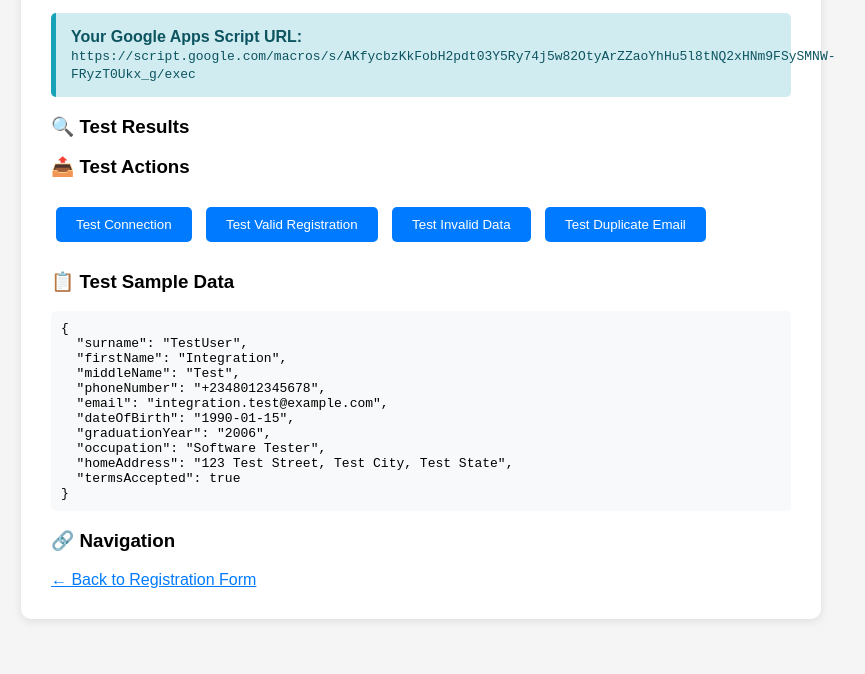
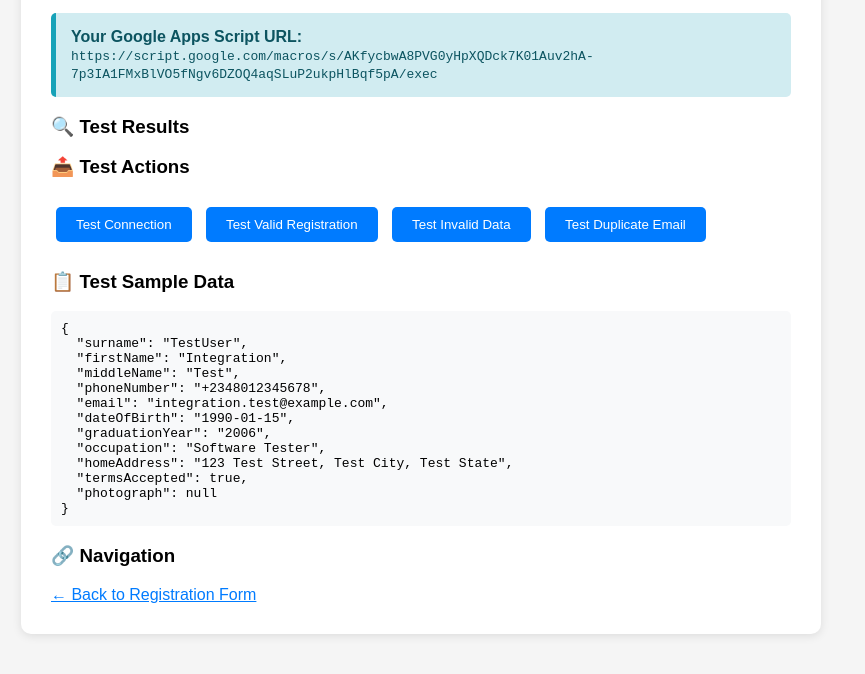
Before and after one commit to princeigho74/assa-reg-form, a plain HTML site: page integration-test.html in a window 1280 px wide. Shown: the part 202-876 px from the top of the page, without its empty margins (219-1084 px from the left). Drawn offline with Linux system fonts and the light colour scheme.

Commit message:
Update integration-test.html

```diff
--- a/integration-test.html
+++ b/integration-test.html
@@ -70,7 +70,7 @@
 
         <div class="test-result info">
             <strong>Your Google Apps Script URL:</strong><br>
-            <code>https://script.google.com/macros/s/AKfycbzKkFobH2pdt03Y5Ry74j5w82OtyArZZaoYhHu5l8tNQ2xHNm9FSySMNW-FRyzT0Ukx_g/exec</code>
+            <code>https://script.google.com/macros/s/AKfycbwA8PVG0yHpXQDck7K01Auv2hA-7p3IA1FMxBlVO5fNgv6DZOQ4aqSLuP2ukpHlBqf5pA/exec</code>
         </div>
 
         <h3>🔍 Test Results</h3>
@@ -90,7 +90,7 @@
     </div>
 
     <script>
-        const GAS_URL = 'https://script.google.com/macros/s/AKfycbzKkFobH2pdt03Y5Ry74j5w82OtyArZZaoYhHu5l8tNQ2xHNm9FSySMNW-FRyzT0Ukx_g/exec';
+        const GAS_URL = 'https://script.google.com/macros/s/AKfycbwA8PVG0yHpXQDck7K01Auv2hA-7p3IA1FMxBlVO5fNgv6DZOQ4aqSLuP2ukpHlBqf5pA/exec';
 
         // Sample test data
         const validTestData = {
@@ -103,7 +103,8 @@
             graduationYear: '2006',
             occupation: 'Software Tester',
             homeAddress: '123 Test Street, Test City, Test State',
-            termsAccepted: true
+            termsAccepted: true,
+            photograph: null  // No photo in automated tests for simplicity
         };
 
         function displaySampleData() {
```
